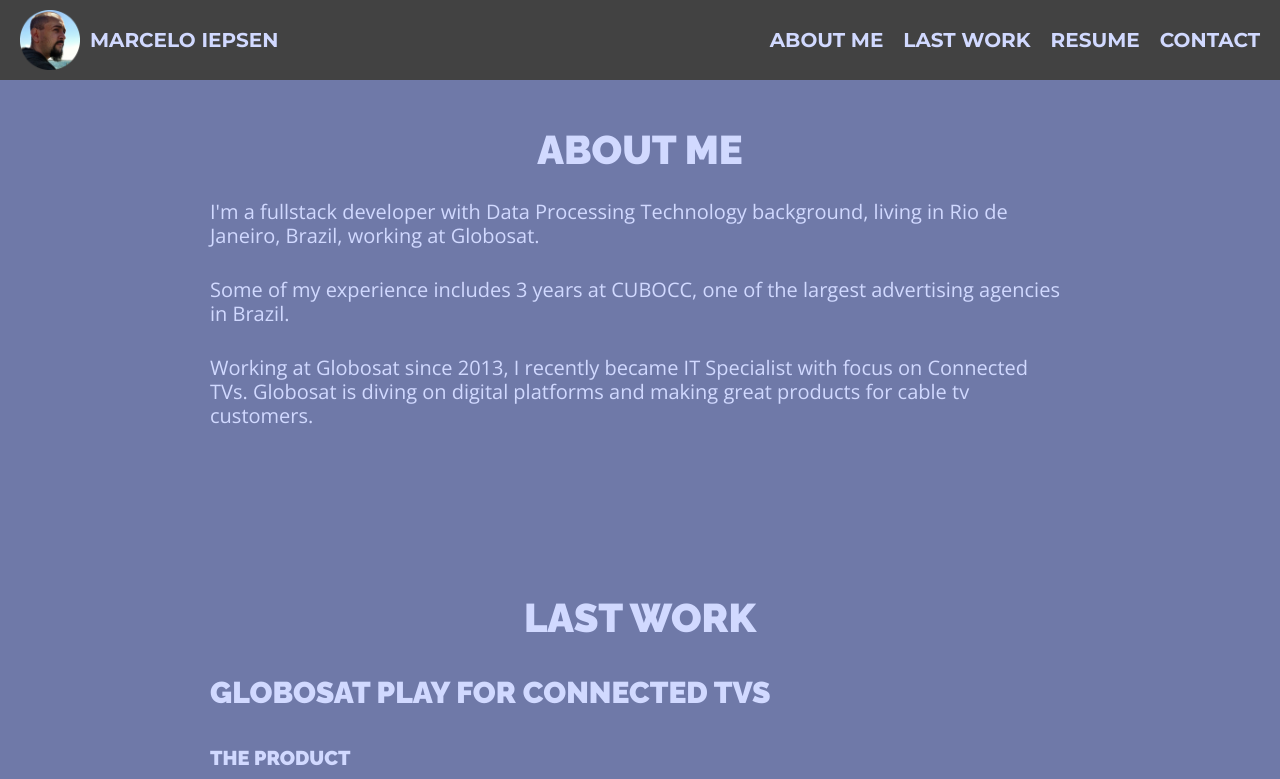
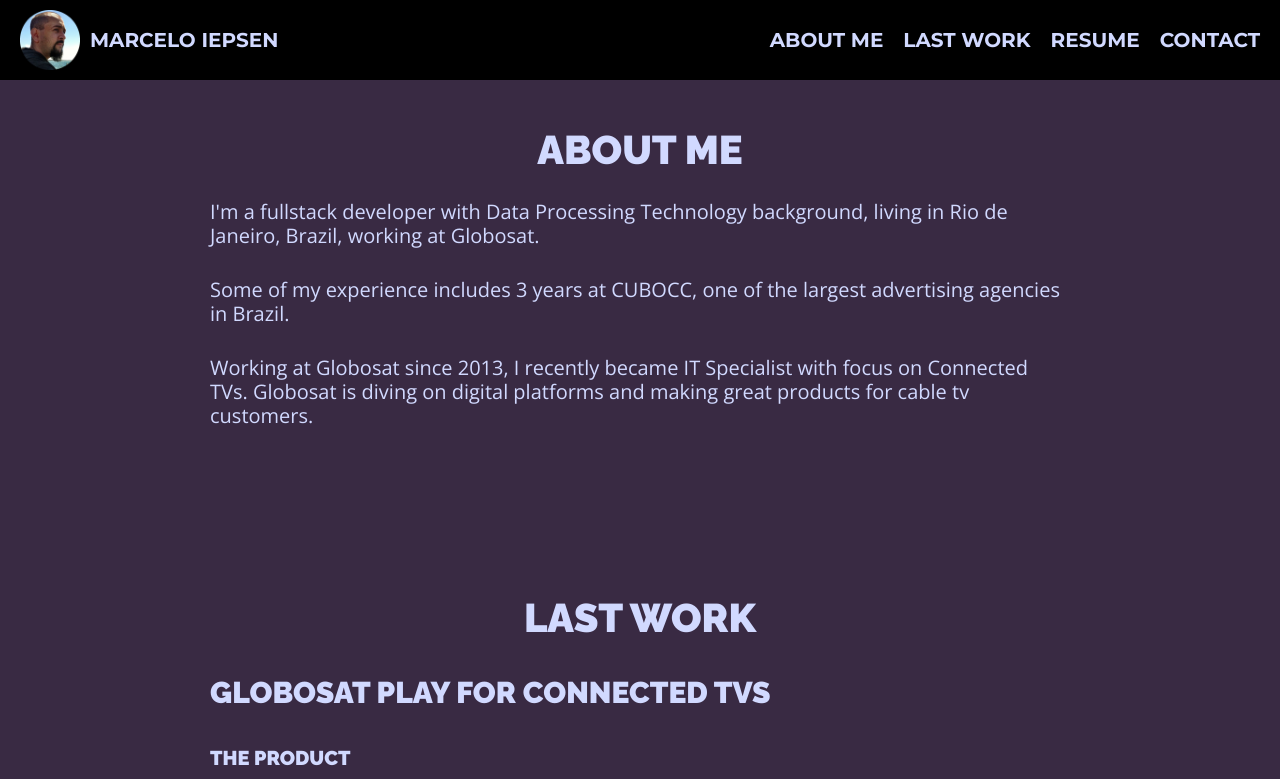
Before and after one commit to iepsen/iepsen.com, a React (Create React App) app: page / in a window 1280 px wide. Shown: the top 779 px of the page. Built offline with nearby package versions, Linux system fonts and the light colour scheme.

Commit message:
ajustando cores

```diff
--- a/src/App.css
+++ b/src/App.css
@@ -37,8 +37,8 @@
 .navigate-left { left: 10%; }
 .navigate-right { right: 10%; }
 
-.dark-primary-color    { background: #424242; }
-.default-primary-color { background: #6f79a8; }
+.dark-primary-color    { background: #000; }
+.default-primary-color { background: #392a43; }
 .light-primary-color   { background: #B3E5FC; }
 .accent-color          { background: #536DFE; }
 .primary-text-color, :visited    { color: #d1d9ff; }
```
